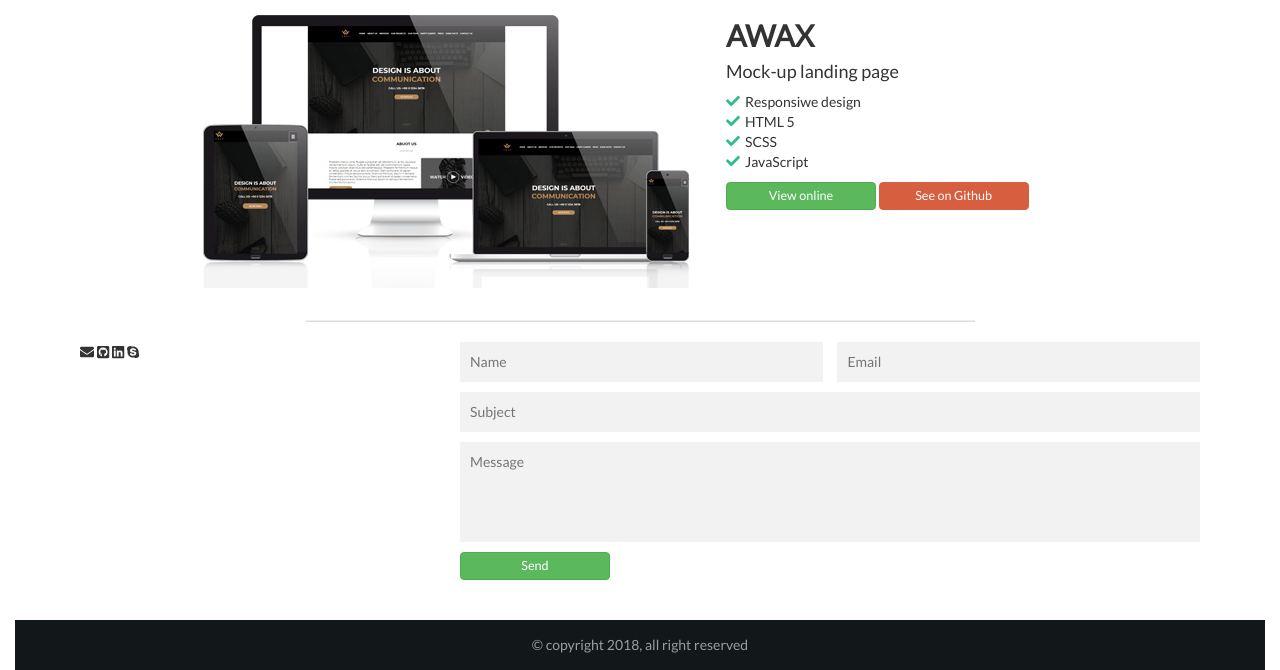
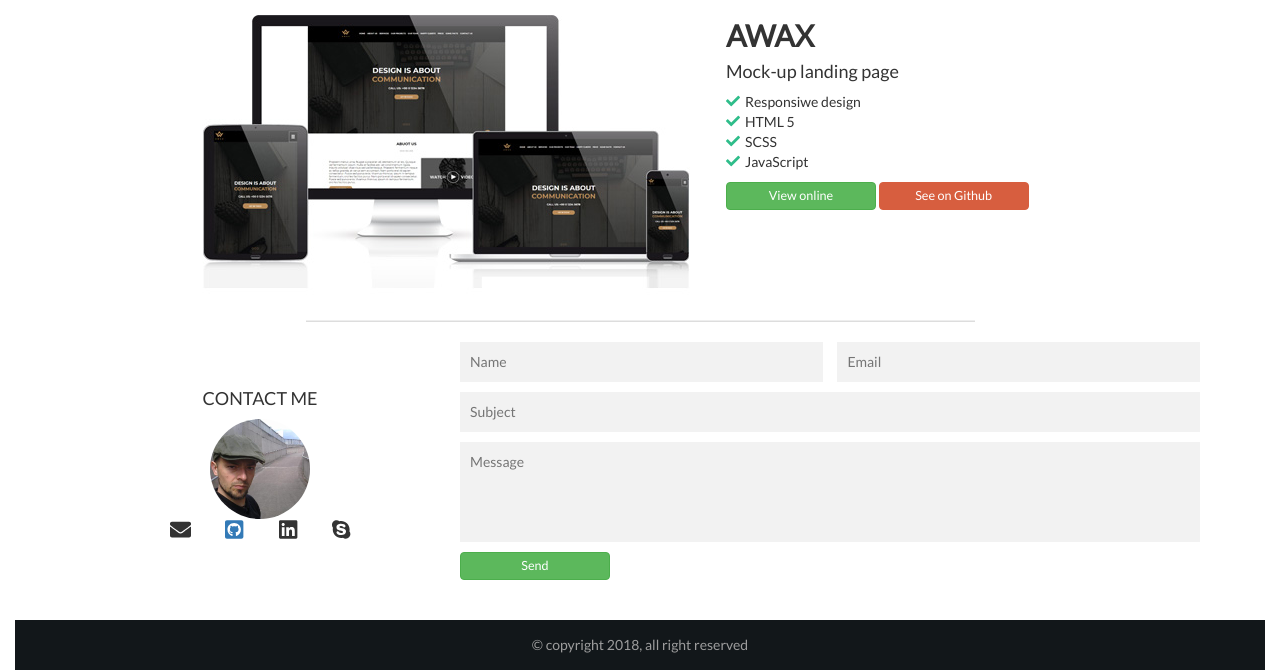
Before and after one commit to aleksandergorecki80/MyPortfolio, a PHP site: page / in a window 1280 px wide. Shown: the part 1369-2039 px from the top of the page. Run offline with PHP 8.4, Linux system fonts and the light colour scheme; some libraries are stand-ins or nearby versions.

Commit message:
Add contact me data

```diff
--- a/css/style.css
+++ b/css/style.css
@@ -534,6 +534,35 @@ body {
 }
 
 /*    Contact section   */
+.contact-me .contact-data {
+  -ms-flex-align: center;
+      align-items: center;
+  display: -ms-flexbox;
+  display: flex;
+  -ms-flex-direction: column;
+      flex-direction: column;
+  -ms-flex-pack: center;
+      justify-content: center;
+}
+
+.contact-me .photo-of-me {
+  border-radius: 50%;
+  height: 100px;
+  width: 100px;
+}
+
+.contact-me .media-icons {
+  display: -ms-flexbox;
+  display: flex;
+  -ms-flex-pack: distribute;
+      justify-content: space-around;
+  width: 60%;
+}
+
+.contact-me .media-icons .contact-icon {
+  font-size: 1.5em;
+}
+
 .contact-me form input, .contact-me form textarea {
   background-color: #f2f2f2;
   border: none;
--- a/index.html
+++ b/index.html
@@ -203,11 +203,19 @@
 
   <section class="contact-me">
     <div class="container">
-      <div class="col-4">
-        <i class="fas fa-envelope"></i>
-        <i class="fab fa-github-square"></i>
-        <i class="fab fa-linkedin"></i>
-        <i class="fab fa-skype"></i>
+      <div class="col-4 contact-data">
+        <h4>CONTACT ME</h4>
+        <div class="photo-of-me-container">
+          <img src="images/photo-of-me.jpg" class="photo-of-me">
+        </div>
+        <div class="media-icons">
+          <i class="fas fa-envelope contact-icon"></i>
+            <a href="https://github.com/aleksandergorecki80" target="blank">
+              <i class="fab fa-github-square contact-icon"></i>
+            </a>
+          <i class="fab fa-linkedin contact-icon"></i>
+          <i class="fab fa-skype contact-icon"></i>
+        </div>
       </div>
       <div class="col-8">
         <form>
--- a/js/script.js
+++ b/js/script.js
@@ -8,7 +8,7 @@ var imagesLinks = {
 };
 // Get the modal
 var modal = document.getElementById('menu2Modal');
-var modalOverlay = document.getElementById('modalOverlay')
+var modalOverlay = document.getElementById('modalOverlay');
 
 // Get the image and insert it inside the modal - use its "alt" text as a caption
 var img = document.getElementById('myImg');
--- a/sass/style.scss
+++ b/sass/style.scss
@@ -188,6 +188,25 @@ body {
 /*    Contact section   */
 
 .contact-me {
+  .contact-data {
+    align-items: center;
+    display: flex;
+    flex-direction: column;
+    justify-content: center;
+  }
+  .photo-of-me {
+    border-radius: 50%;
+    height: 100px;
+    width: 100px;
+  }
+  .media-icons {
+    display: flex;
+    justify-content: space-around;
+    width: 60%;
+    .contact-icon {
+      font-size: 1.5em;
+    }
+  }
   form {
     input, textarea {
       background-color: #f2f2f2;
```
Also changed, not shown: images/photo-of-me.jpg (added), 1 other file.
